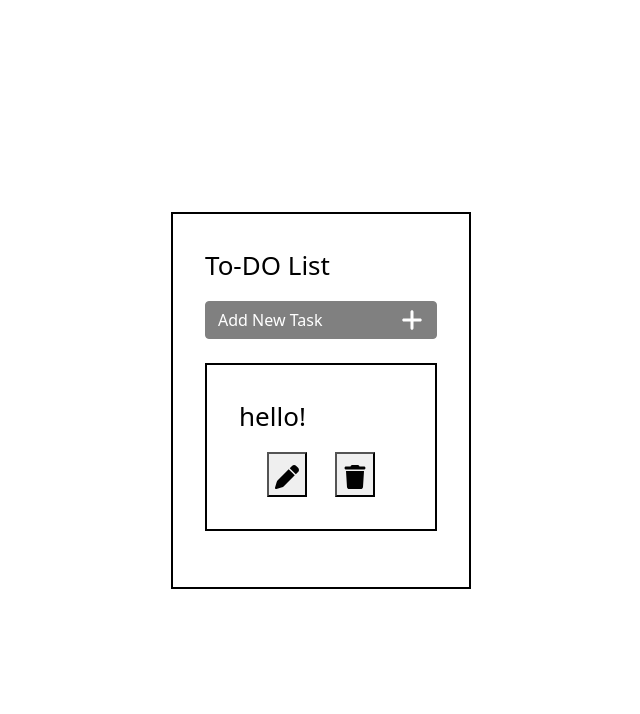
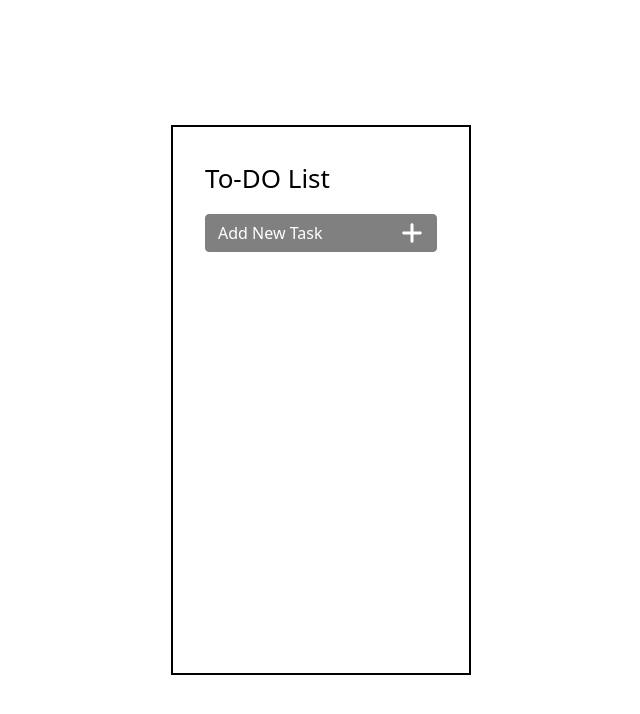
Before and after one commit to mirlek/crud-react, a React (Create React App) app: page /read in a window 1280 px wide. Shown: the top 714 px of the page, without its empty margins (319-959 px from the left). Built offline with nearby package versions, Linux system fonts and the light colour scheme.

Commit message:
read component inserted

```diff
--- a/package.json
+++ b/package.json
@@ -9,11 +9,13 @@
     "@testing-library/jest-dom": "^5.17.0",
     "@testing-library/react": "^13.4.0",
     "@testing-library/user-event": "^13.5.0",
+    "axios": "^1.5.0",
     "bootstrap": "^5.1.3",
     "react": "^18.2.0",
     "react-bootstrap": "^2.8.0",
     "react-datepicker": "^4.16.0",
     "react-dom": "^18.2.0",
+    "react-router-dom": "^6.15.0",
     "react-scripts": "5.0.1",
     "web-vitals": "^2.1.4"
   },
--- a/src/App.js
+++ b/src/App.js
@@ -1,31 +1,33 @@
+import { useState } from 'react';
+import Create from './components/create';
+import Read from './components/read';
+import Update from './components/update';
 import './style/App.css';
-
-import edit from './style/pen-solid.svg';
-import trash from './style/trash-solid.svg';
-import Example from './toDoStuff/toDoModal.js';
+import { Button } from "react-bootstrap";
+import { FontAwesomeIcon } from '@fortawesome/react-fontawesome';
+import { BrowserRouter as Router, Route, Routes } from 'react-router-dom';
 
 
 function App() {
+  const [setShow] = useState(false);
+  const handleShow = () => setShow(true);
+
   return (
+    <Router>
       <div className="App">
         <div className='todo-menu'>
             <p>
               To-DO List
             </p>
-          <Example />
-          <div className='toDoListCard'>
-            <p>
-              hello!
-            </p>
-            <div className='change-buttons'>
-              <button className='button-edit'>
-                  <img src={edit} className="pen-solid" alt="pen-solid" />
-              </button>
-              <button className='button-delete'>
-                  <img src={trash} className="trash-solid" alt="trash-solid" />
-              </button>
-            </div>
-          </div>
+            <Button className="button-add-tasks" onClick={handleShow} >
+      Add New Task
+        <FontAwesomeIcon icon="fa-solid fa-plus" className="plus-solid" />
+      </Button>
+            <Routes>
+            <Route path='modal' component={<Create />} />
+            <Route exact path='/read' component={<Read />} />
+            <Route exact path='/update' component={<Update />} />
+            </Routes>
 
           </div>
 
@@ -39,6 +41,7 @@ function App() {
           </a> */}
 
       </div>
+    </Router>
   );
 }
 
--- /dev/null
+++ b/src/components/create.js
@@ -0,0 +1,90 @@
+import { useState } from 'react';
+import axios from 'axios';
+import { Modal, Button, Form } from "react-bootstrap";
+import "bootstrap/dist/css/bootstrap.css";
+import DatePicker from "react-datepicker";
+import "react-datepicker/dist/react-datepicker.css";
+import { FontAwesomeIcon } from '@fortawesome/react-fontawesome';
+import { library } from '@fortawesome/fontawesome-svg-core';
+import { fas } from '@fortawesome/free-solid-svg-icons';
+library.add(fas);
+
+
+
+
+function Create() {
+
+  const [show, setShow] = useState(false);
+
+  const handleClose = () => setShow(false);
+  const handleShow = () => setShow(true);
+
+  const [addNewTask, setaddNewTask] = useState('');
+  // const [taskdatePicker, settaskdatePicker] = useState('');
+  const [taskDescription, settaskDescription] = useState('');
+
+  const postData = () => {
+    axios.post(`https://64ef1ed7219b3e2873c3f9ad.mockapi.io/todoData`, {
+            addNewTask,
+            taskDescription,
+        })
+}
+
+  const [startDate, setStartDate] = useState(new Date());
+
+
+  return (
+    <>
+      <Button className="button-add-tasks" onClick={handleShow} >
+      Add New Task
+        <FontAwesomeIcon icon="fa-solid fa-plus" className="plus-solid" />
+      </Button>
+
+      <Modal show={show} onHide={handleClose}>
+        <Modal.Header closeButton>
+          <Modal.Title>Add New Task</Modal.Title>
+        </Modal.Header>
+        <Modal.Body>
+          <Form>
+            <Form.Group
+              className="mb-3"
+              controlId="example.ControlInput1"
+              >
+              <Form.Label>Task Title</Form.Label>
+              <Form.Control
+                type="text"
+                placeholder="Add what's important to do"
+                autoFocus
+                onChange={(e) => setaddNewTask(e.target.value)}
+              />
+            </Form.Group>
+            <Form.Group
+              className="mb-3"
+              controlId="example.ControlDatePicker1"
+            >
+              <Form.Label id='calendar'>Due date</Form.Label>
+              <DatePicker selected={startDate} onChange={(date) => setStartDate(date)} />
+            </Form.Group>
+            <Form.Group
+              className="mb-3"
+              controlId="example.ControlTextarea1"
+            >
+              <Form.Label>Description</Form.Label>
+              <Form.Control as="textarea" rows={3} onChange={(e) => settaskDescription(e.target.value)}/>
+            </Form.Group>
+          </Form>
+        </Modal.Body>
+        <Modal.Footer>
+          <Button variant="secondary" onClick={handleClose}>
+            Close
+          </Button>
+          <Button variant="primary" onClick={postData}>
+            Save Changes
+          </Button>
+        </Modal.Footer>
+      </Modal>
+    </>
+  );
+}
+
+export default Create;
--- /dev/null
+++ b/src/components/read.js
@@ -0,0 +1,37 @@
+// import React from 'react';
+// import edit from './style/pen-solid.svg';
+// import trash from './style/trash-solid.svg';
+
+// export default function Read() {
+//     return (
+//           <div className='todo-menu'>
+//             <p>
+//               To-DO List
+//             </p>
+//             <div className='toDoListCard'>
+//               <p>
+//                 hello!
+//               </p>
+//               <div className='change-buttons'>
+//                 <button className='button-edit'>
+//                     <img src={edit} className="pen-solid" alt="pen-solid" />
+//                 </button>
+//                 <button className='button-delete'>
+//                     <img src={trash} className="trash-solid" alt="trash-solid" />
+//                 </button>
+//               </div>
+//             </div>
+
+//           </div>
+
+//         //   {/* <a
+//         //     className="App-link"
+//         //     href="https://reactjs.org"
+//         //     target="_blank"
+//         //     rel="noopener noreferrer"
+//         //   >
+//         //     Learn React
+//         //   </a> */}
+
+//     )
+// }
--- a/src/style/App.css
+++ b/src/style/App.css
@@ -13,8 +13,10 @@
 .todo-menu{
   padding: 32px;
   border: 2px solid black;
-  height: fit-content;
+  min-height: 550px;
   width: 300px;
+  max-height: fit-content;
+
 }
 
 .button-add-tasks{
```
Also changed, not shown: src/toDoStuff/toDoModal.js (+68 -67 lines), src/components/update.js (added), 1 other file (tests, documents, lock files or other folders). Lines whose indentation alone changed are shown as unchanged.
